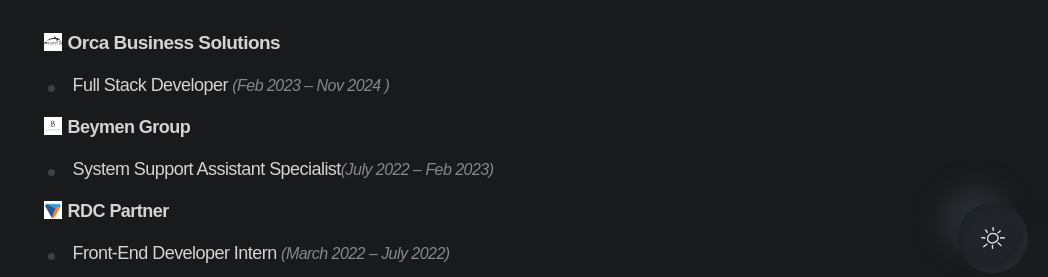
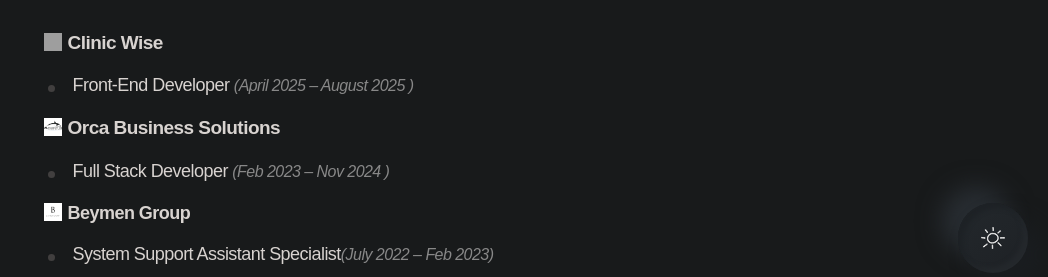
Before and after one commit to batuhangokalp/my-personal-website, a Gatsby site: page / in a window 1280 px wide. Shown: the part 507-784 px from the top of the page, without its empty margins (232-1280 px from the left). Built offline with nearby package versions, Linux system fonts and the light colour scheme; Gatsby itself is replaced by a stand-in of ours; grey boxes are pictures that could not be loaded; a web font is replaced by a local one.

Commit message:
Update journey-card.component.jsx

```diff
--- a/src/components/journey-card/journey-card.component.jsx
+++ b/src/components/journey-card/journey-card.component.jsx
@@ -16,6 +16,7 @@
 import beymen from "../../images/company/beymen.png";
 import rdc from "../../images/company/rdc.png";
 import orca from "../../images/company/orca.png";
+import clinicwise from "../../images/company/clinic-wise.png";
 
 const SeeMoreLink = styled.div`
   display: inline-block;
@@ -80,6 +81,21 @@
     <>
       <SectionTitle>Experiences</SectionTitle>
       <ItemList style={{ marginTop: "30px" }}>
+         <Item>
+          <Logo src={clinicwise} alt="" />
+          <span className={classes.presentText}>
+            <CustomLink targetUrl="https://clinic-wise.com/">
+              Clinic Wise
+            </CustomLink>
+          </span>
+        </Item>
+
+        <ItemContainer>
+          <Dot />
+          <Item>
+            Front-End Developer <Date>(April 2025 – August 2025 )</Date>
+          </Item>
+        </ItemContainer>
         <Item>
           <Logo src={orca} alt="" />
           <span className={classes.presentText}>
```
